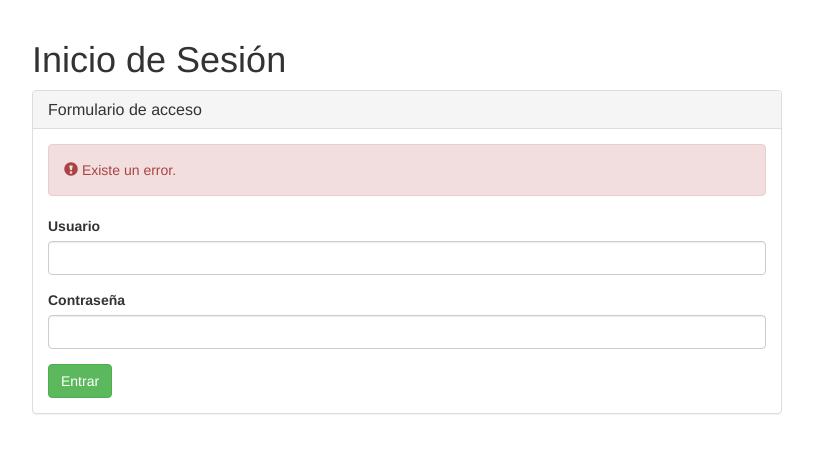
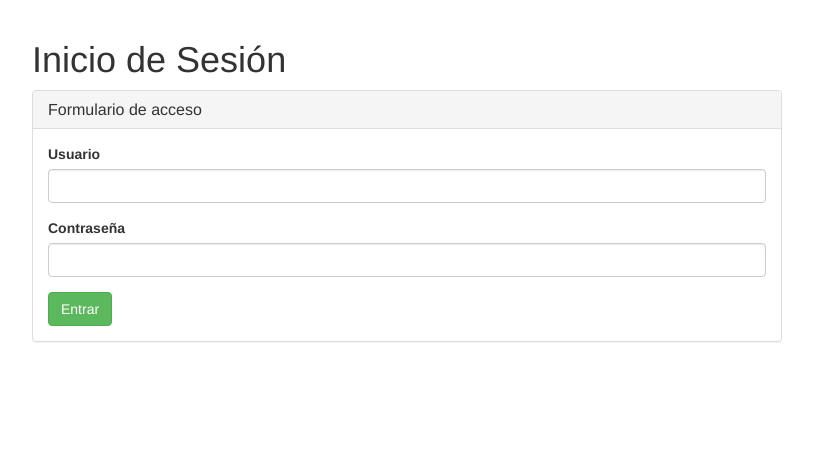
Before and after one commit to 24hwww/parciles_test, a PHP site: page /index.php in a window 1280 px wide. Shown: the part 52-505 px from the top of the page, without its empty margins (38-851 px from the left). Run offline with PHP 8.4, Linux system fonts and the light colour scheme.

Commit message:
$mensaje = "";

```diff
--- a/PARCIALES/PARCIAL_3/index.php
+++ b/PARCIALES/PARCIAL_3/index.php
@@ -72,7 +72,7 @@
                     $mensaje = "3333";
                     break;
                 default:
-                    $mensaje = "Existe un error.";
+                    $mensaje = "";
             }
             if($mensaje !== ''){
                 echo sprintf('<div class="alert alert-danger" role="alert"><span class="glyphicon glyphicon-exclamation-sign" aria-hidden="true"></span><span class="sr-only">Error:</span> %s </div>', $mensaje);
```
